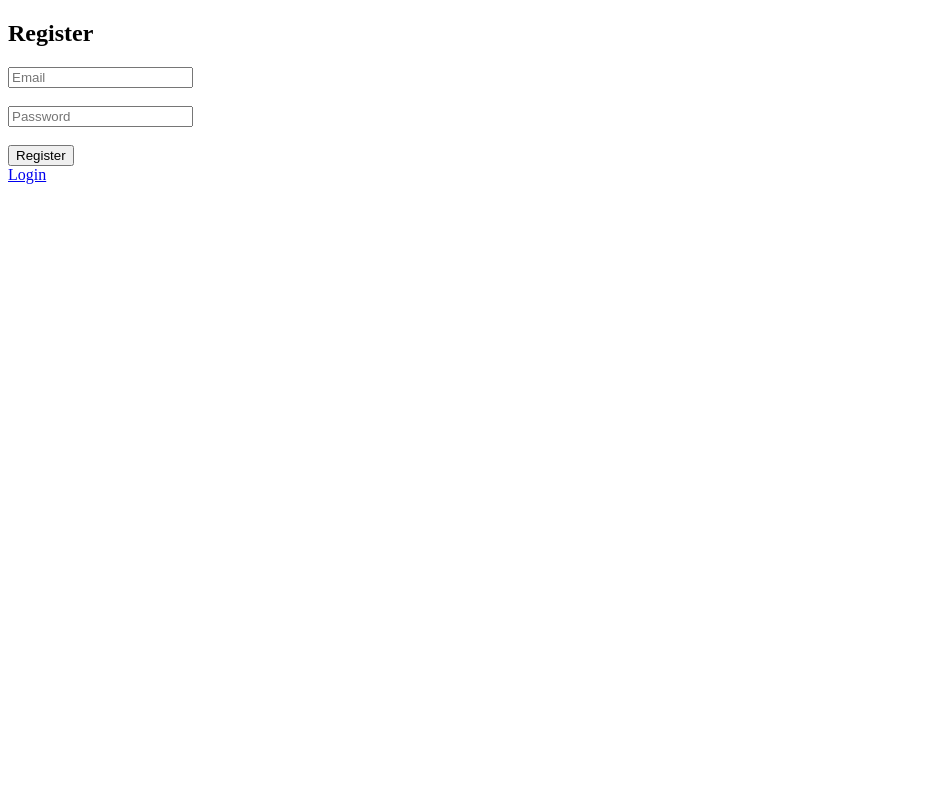
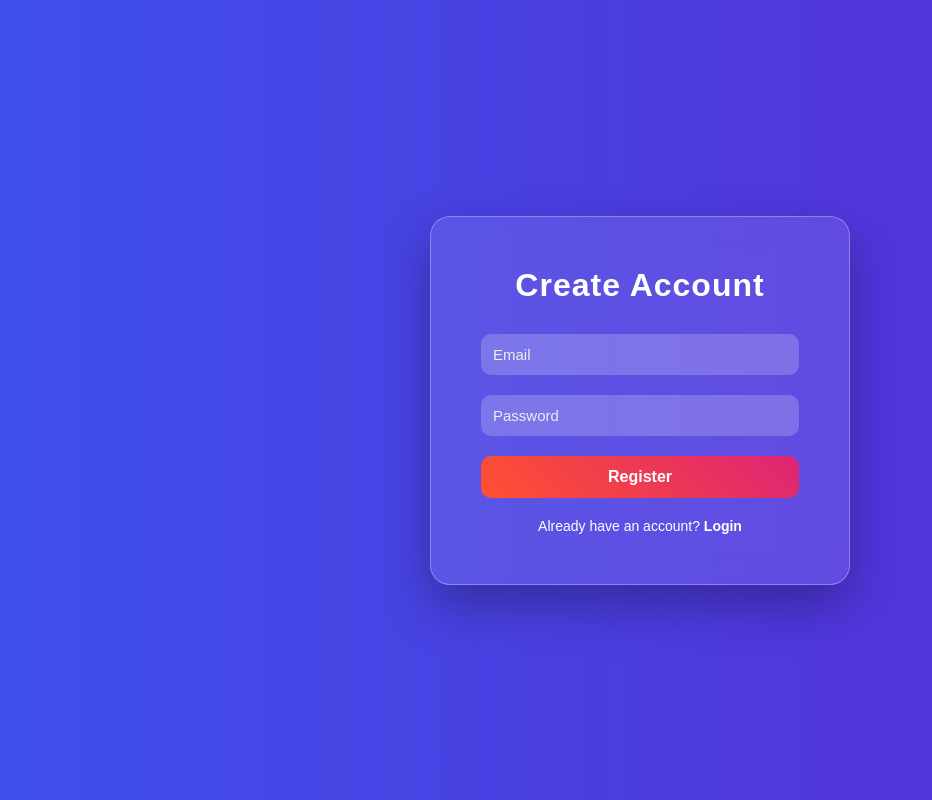
Before and after one commit to bhavit-jfb/chat-app, a Flask app: page /register in a window 1280 px wide. Shown: the whole page, without its empty margins (0-932 px from the left). Run offline with Flask 3, Linux system fonts and the light colour scheme.

Commit message:
Update register.html

```diff
--- a/templates/register.html
+++ b/templates/register.html
@@ -1,21 +1,39 @@
 <!DOCTYPE html>
 <html>
 <head>
-    <title>Register</title>
+<title>Register</title>
+
+<meta name="viewport" content="width=device-width, initial-scale=1.0">
+
+<link rel="stylesheet" href="{{ url_for('static', filename='css/register.css') }}">
+
 </head>
+
 <body>
 
-<h2>Register</h2>
+<div class="register-box">
+
+<h2>Create Account</h2>
 
 <form method="POST" action="/register">
-    <input type="email" name="email" placeholder="Email" required>
-    <br><br>
-    <input type="password" name="password" placeholder="Password" required>
-    <br><br>
-    <button type="submit">Register</button>
+
+<div class="input-box">
+<input type="email" name="email" placeholder="Email" required>
+</div>
+
+<div class="input-box">
+<input type="password" name="password" placeholder="Password" required>
+</div>
+
+<button type="submit">Register</button>
+
 </form>
 
-<a href="/">Login</a>
+<div class="login-link">
+Already have an account? <a href="/">Login</a>
+</div>
+
+</div>
 
 </body>
 </html>
```
